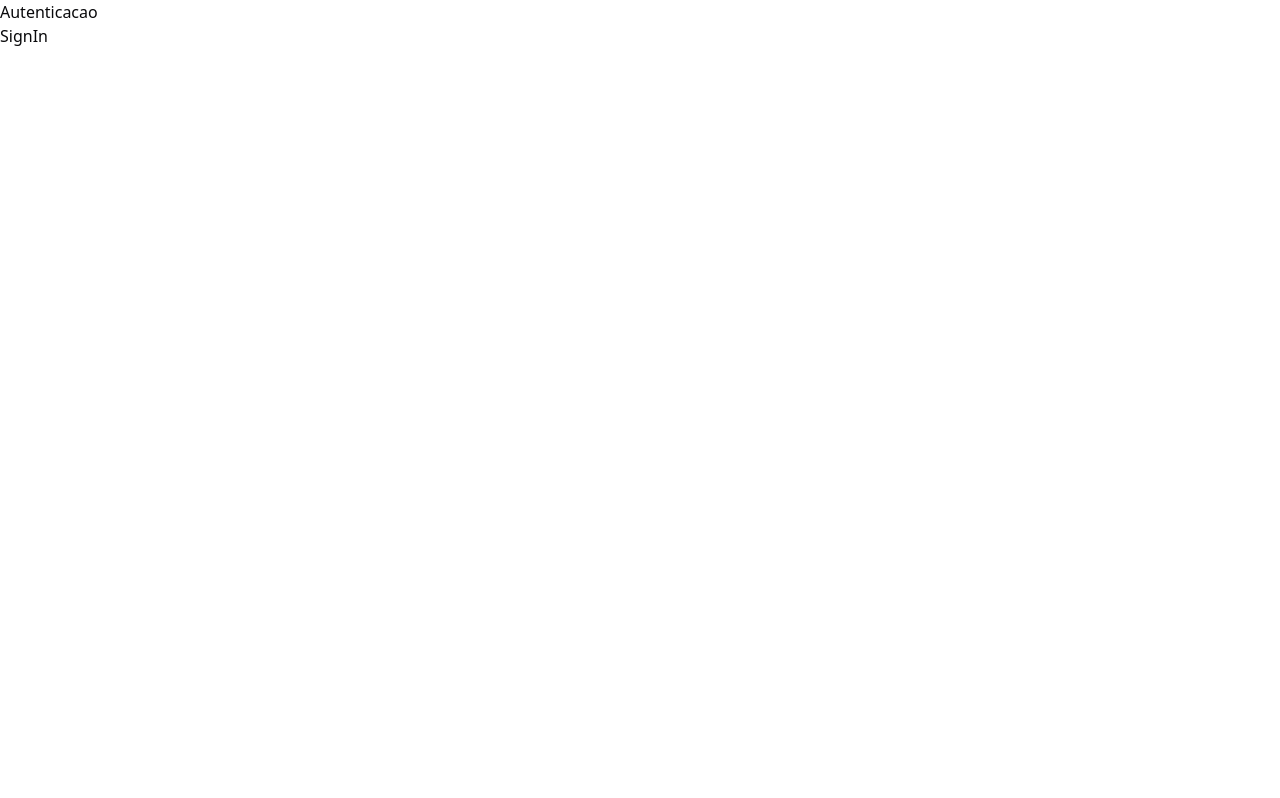
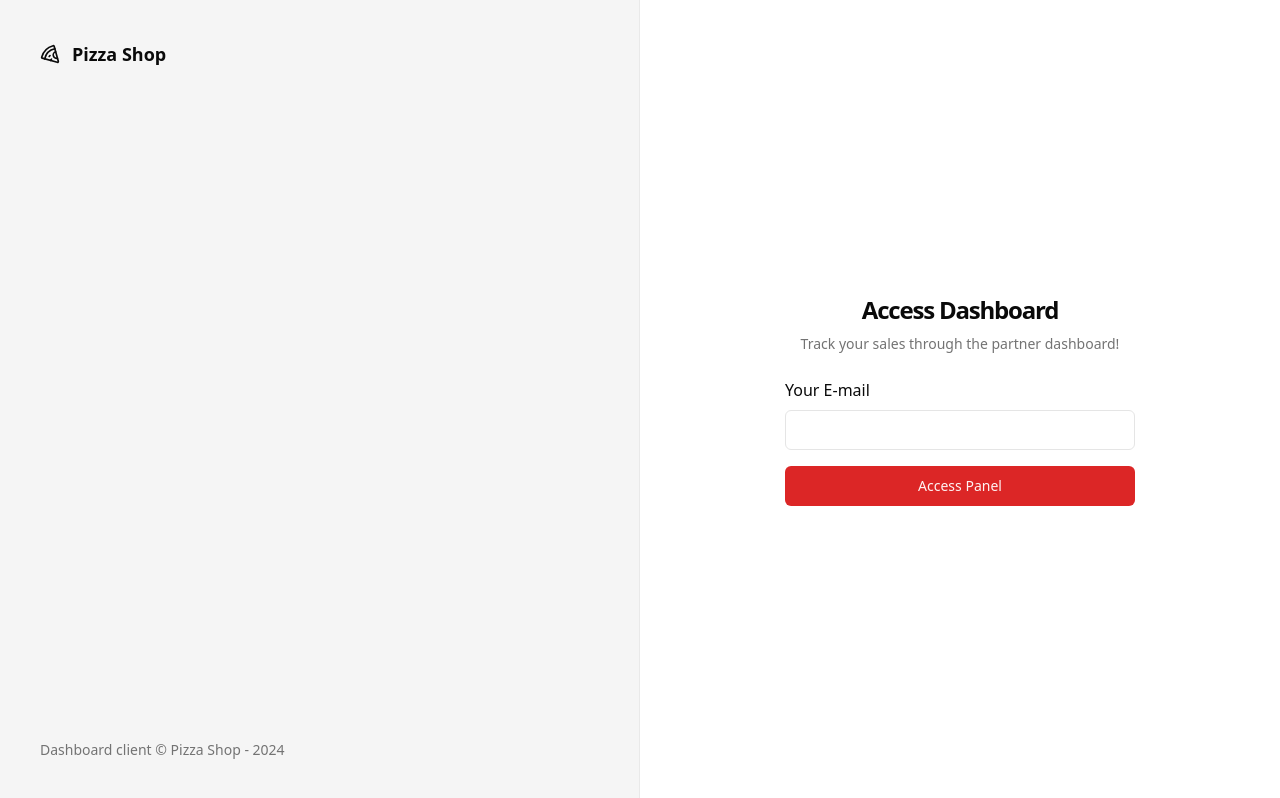
Before and after one commit to ruivergani/dashboard-shop-web, a React (Vite) app: page /sign-in in a window 1280 px wide. Built offline with nearby package versions, Linux system fonts and the light colour scheme.

Commit message:
Commit: Login Page Desktop

```diff
--- a/package.json
+++ b/package.json
@@ -10,6 +10,7 @@
     "preview": "vite preview"
   },
   "dependencies": {
+    "@radix-ui/react-label": "^2.1.0",
     "@radix-ui/react-slot": "^1.1.0",
     "class-variance-authority": "^0.7.0",
     "clsx": "^2.1.1",
--- a/src/App.tsx
+++ b/src/App.tsx
@@ -1,9 +1,9 @@
 import "./global.css"
 
+import { Helmet, HelmetProvider } from "react-helmet-async"
 import { RouterProvider } from "react-router-dom"
 
 import { router } from "./routes"
-import { Helmet, HelmetProvider } from "react-helmet-async"
 
 export function App() {
   return (
--- /dev/null
+++ b/src/components/ui/input.tsx
@@ -0,0 +1,25 @@
+import * as React from "react"
+
+import { cn } from "@/lib/utils"
+
+export interface InputProps
+  extends React.InputHTMLAttributes<HTMLInputElement> {}
+
+const Input = React.forwardRef<HTMLInputElement, InputProps>(
+  ({ className, type, ...props }, ref) => {
+    return (
+      <input
+        type={type}
+        className={cn(
+          "flex h-10 w-full rounded-md border border-input bg-background px-3 py-2 text-sm ring-offset-background file:border-0 file:bg-transparent file:text-sm file:font-medium placeholder:text-muted-foreground focus-visible:outline-none focus-visible:ring-2 focus-visible:ring-ring focus-visible:ring-offset-2 disabled:cursor-not-allowed disabled:opacity-50",
+          className
+        )}
+        ref={ref}
+        {...props}
+      />
+    )
+  }
+)
+Input.displayName = "Input"
+
+export { Input }
--- /dev/null
+++ b/src/components/ui/label.tsx
@@ -0,0 +1,24 @@
+import * as React from "react"
+import * as LabelPrimitive from "@radix-ui/react-label"
+import { cva, type VariantProps } from "class-variance-authority"
+
+import { cn } from "@/lib/utils"
+
+const labelVariants = cva(
+  "text-sm font-medium leading-none peer-disabled:cursor-not-allowed peer-disabled:opacity-70"
+)
+
+const Label = React.forwardRef<
+  React.ElementRef<typeof LabelPrimitive.Root>,
+  React.ComponentPropsWithoutRef<typeof LabelPrimitive.Root> &
+    VariantProps<typeof labelVariants>
+>(({ className, ...props }, ref) => (
+  <LabelPrimitive.Root
+    ref={ref}
+    className={cn(labelVariants(), className)}
+    {...props}
+  />
+))
+Label.displayName = LabelPrimitive.Root.displayName
+
+export { Label }
--- a/src/global.css
+++ b/src/global.css
@@ -2,27 +2,28 @@
 @tailwind components;
 @tailwind utilities;
 
+
 @layer base {
   :root {
     --background: 0 0% 100%;
-    --foreground: 240 10% 3.9%;
+    --foreground: 0 0% 3.9%;
     --card: 0 0% 100%;
-    --card-foreground: 240 10% 3.9%;
+    --card-foreground: 0 0% 3.9%;
     --popover: 0 0% 100%;
-    --popover-foreground: 240 10% 3.9%;
-    --primary: 240 5.9% 10%;
-    --primary-foreground: 0 0% 98%;
-    --secondary: 240 4.8% 95.9%;
-    --secondary-foreground: 240 5.9% 10%;
-    --muted: 240 4.8% 95.9%;
-    --muted-foreground: 240 3.8% 46.1%;
-    --accent: 240 4.8% 95.9%;
-    --accent-foreground: 240 5.9% 10%;
+    --popover-foreground: 0 0% 3.9%;
+    --primary: 0 72.2% 50.6%;
+    --primary-foreground: 0 85.7% 97.3%;
+    --secondary: 0 0% 96.1%;
+    --secondary-foreground: 0 0% 9%;
+    --muted: 0 0% 96.1%;
+    --muted-foreground: 0 0% 45.1%;
+    --accent: 0 0% 96.1%;
+    --accent-foreground: 0 0% 9%;
     --destructive: 0 84.2% 60.2%;
     --destructive-foreground: 0 0% 98%;
-    --border: 240 5.9% 90%;
-    --input: 240 5.9% 90%;
-    --ring: 240 10% 3.9%;
+    --border: 0 0% 89.8%;
+    --input: 0 0% 89.8%;
+    --ring: 0 72.2% 50.6%;
     --radius: 0.5rem;
     --chart-1: 12 76% 61%;
     --chart-2: 173 58% 39%;
@@ -32,25 +33,25 @@
   }
 
   .dark {
-    --background: 240 10% 3.9%;
+    --background: 0 0% 3.9%;
     --foreground: 0 0% 98%;
-    --card: 240 10% 3.9%;
+    --card: 0 0% 3.9%;
     --card-foreground: 0 0% 98%;
-    --popover: 240 10% 3.9%;
+    --popover: 0 0% 3.9%;
     --popover-foreground: 0 0% 98%;
-    --primary: 0 0% 98%;
-    --primary-foreground: 240 5.9% 10%;
-    --secondary: 240 3.7% 15.9%;
+    --primary: 0 72.2% 50.6%;
+    --primary-foreground: 0 85.7% 97.3%;
+    --secondary: 0 0% 14.9%;
     --secondary-foreground: 0 0% 98%;
-    --muted: 240 3.7% 15.9%;
-    --muted-foreground: 240 5% 64.9%;
-    --accent: 240 3.7% 15.9%;
+    --muted: 0 0% 14.9%;
+    --muted-foreground: 0 0% 63.9%;
+    --accent: 0 0% 14.9%;
     --accent-foreground: 0 0% 98%;
     --destructive: 0 62.8% 30.6%;
     --destructive-foreground: 0 0% 98%;
-    --border: 240 3.7% 15.9%;
-    --input: 240 3.7% 15.9%;
-    --ring: 240 4.9% 83.9%;
+    --border: 0 0% 14.9%;
+    --input: 0 0% 14.9%;
+    --ring: 0 72.2% 50.6%;
     --chart-1: 220 70% 50%;
     --chart-2: 160 60% 45%;
     --chart-3: 30 80% 55%;
@@ -58,6 +59,7 @@
     --chart-5: 340 75% 55%;
   }
 }
+
 
 @layer base {
   * {
--- a/src/pages/_layouts/auth.tsx
+++ b/src/pages/_layouts/auth.tsx
@@ -1,12 +1,21 @@
+import { Pizza } from "lucide-react"
 import { Outlet } from "react-router-dom"
 
 export function AuthLayout() {
   return (
-    <>
-      <h1>Autenticacao</h1>
-      <div>
+    <div className="grid min-h-screen grid-cols-2">
+      <div className="flex h-full flex-col justify-between border-r border-foreground/5 bg-muted p-10 text-muted-foreground">
+        <div className="flex items-center gap-3 text-lg font-medium text-foreground">
+          <Pizza className="h-5 w-5"></Pizza>
+          <span className="font-semibold">Pizza Shop</span>
+        </div>
+        <footer className="text-sm">
+          Dashboard client &copy; Pizza Shop - {new Date().getFullYear()}
+        </footer>
+      </div>
+      <div className="flex flex-col items-center justify-center">
         <Outlet />
       </div>
-    </>
+    </div>
   )
 }
--- a/src/pages/auth/sign-in.tsx
+++ b/src/pages/auth/sign-in.tsx
@@ -1,10 +1,38 @@
+import { Label } from "@radix-ui/react-label"
 import { Helmet } from "react-helmet-async"
+
+import { Button } from "@/components/ui/button"
+import { Input } from "@/components/ui/input"
 
 export function SignIn() {
   return (
     <>
       <Helmet title="Login" />
-      <h1> SignIn </h1>
+      <div className="p-8">
+        <div className="flex w-[350px] flex-col justify-center gap-6">
+          <div className="flex flex-col gap-2 text-center">
+            <h1 className="text-2xl font-semibold tracking-tighter">
+              Access Dashboard
+            </h1>
+            <p className="text-sm text-muted-foreground">
+              Track your sales through the partner dashboard!
+            </p>
+          </div>
+          <form
+            action=""
+            className="flex flex-col gap-4"
+          >
+            <div className="space-y-2">
+              <Label htmlFor="email">Your E-mail</Label>
+              <Input
+                id="email"
+                type="email"
+              ></Input>
+            </div>
+            <Button className="w-full">Access Panel</Button>
+          </form>
+        </div>
+      </div>
     </>
   )
 }
```
Also changed, not shown: 2 other files (tests, documents, lock files or other folders).
